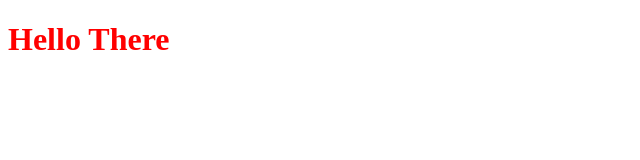
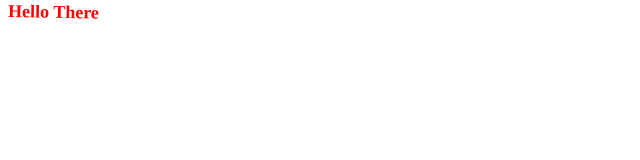
Before and after one commit to AleksandrSidorov/css-modules-test, a React app: page / in a window 1280 px wide. Shown: the whole page, without its empty margins (0-640 px from the left). Built offline with nearby package versions, Linux system fonts and the light colour scheme.

Commit message:
composes usage in css modules

```diff
--- a/src/components/App.css
+++ b/src/components/App.css
@@ -1,3 +1,9 @@
 .red {
 	color: red;
 }
+
+.header {
+	composes: red;
+	font-size: 18px;
+	transform: rotate(1deg);
+}
--- a/src/components/App.js
+++ b/src/components/App.js
@@ -6,7 +6,7 @@ class App extends React.Component {
 	render() {
 		return (
 			<div className="app">
-				<h1 className={styles.red}>Hello There</h1>
+				<h1 className={styles.header}>Hello There</h1>
 			</div>
 		)
 	}
```
Also changed, not shown: build/index.html (added), 1 other file.
